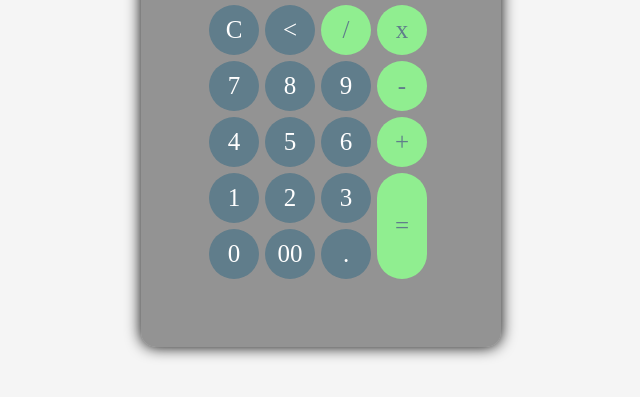
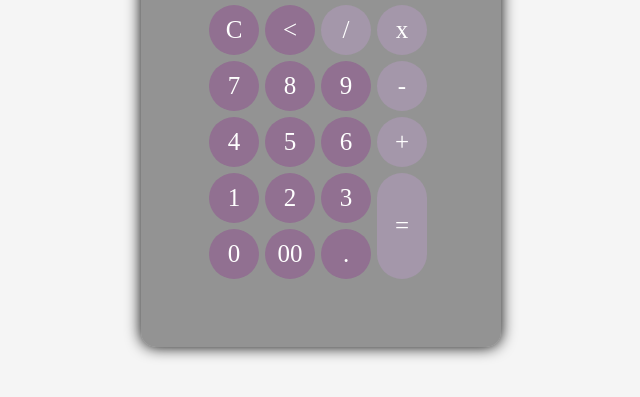
Before and after one commit to anisahharani/calculator, a plain HTML site: page index.html in a window 1280 px wide. Shown: the part 297-694 px from the top of the page, without its empty margins (319-959 px from the left). Drawn offline with Linux system fonts and the light colour scheme; a web font is replaced by a local one.

Commit message:
calculator

```diff
--- a/styles.css
+++ b/styles.css
@@ -35,14 +35,14 @@ body {
     margin: 2px;
     cursor: pointer;
     border: none;
-    background: #607d8b;
+    background: rgb(145, 112, 145);
     color: white;
     border-radius: 25px;
 
 }
 .btn-green {
-    background-color: lightgreen;
-    color: #607d8b;
+    background-color: rgb(164, 151, 170);
+    color: #ffffff;
 }
 
 .textarea {
@@ -51,7 +51,7 @@ body {
     font-size: 20px;
     padding: 10px;
     border: none;
-    color: #607d8b;
+    color: #996f95;
     border-radius: 25px;
     text-align: right;
 }
```
